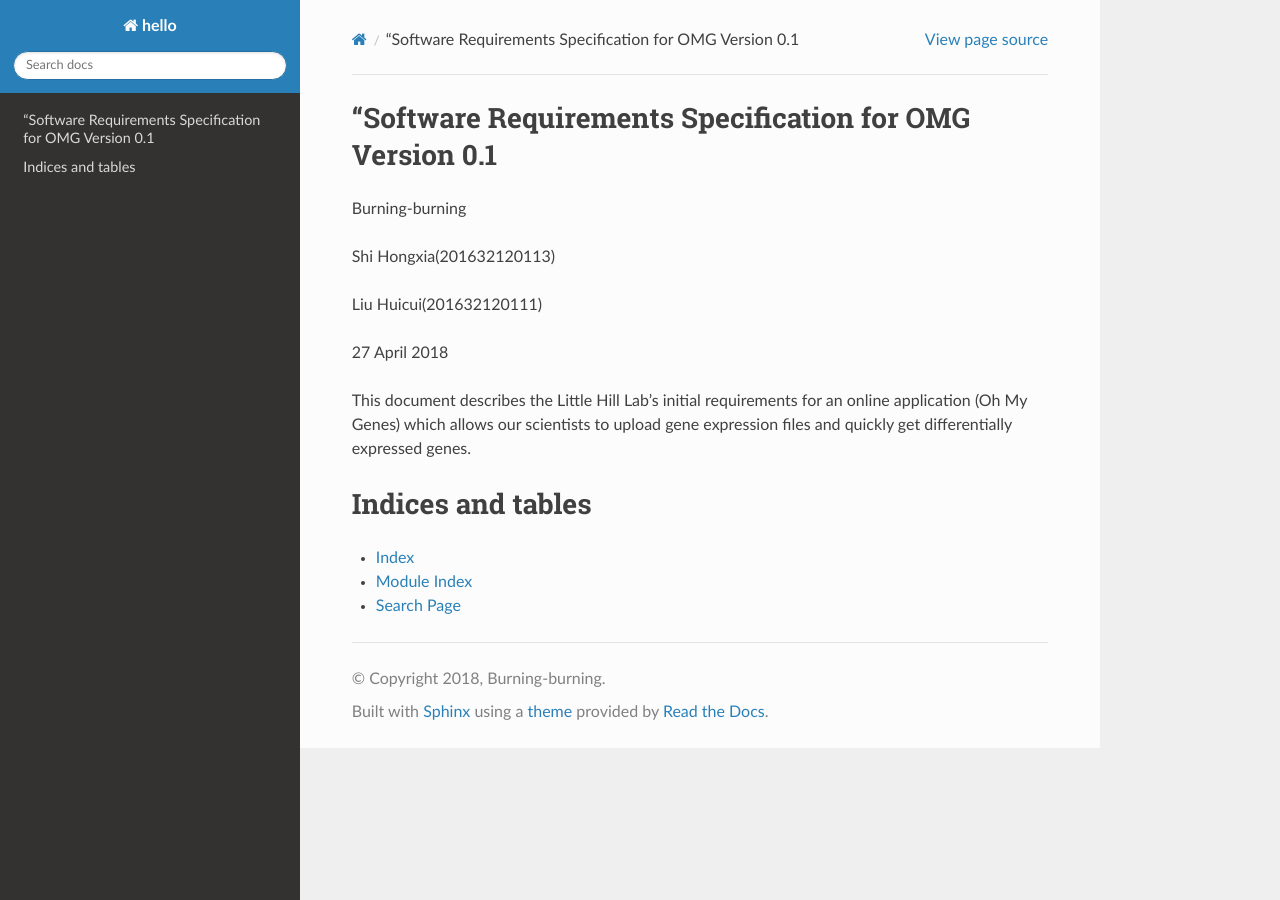
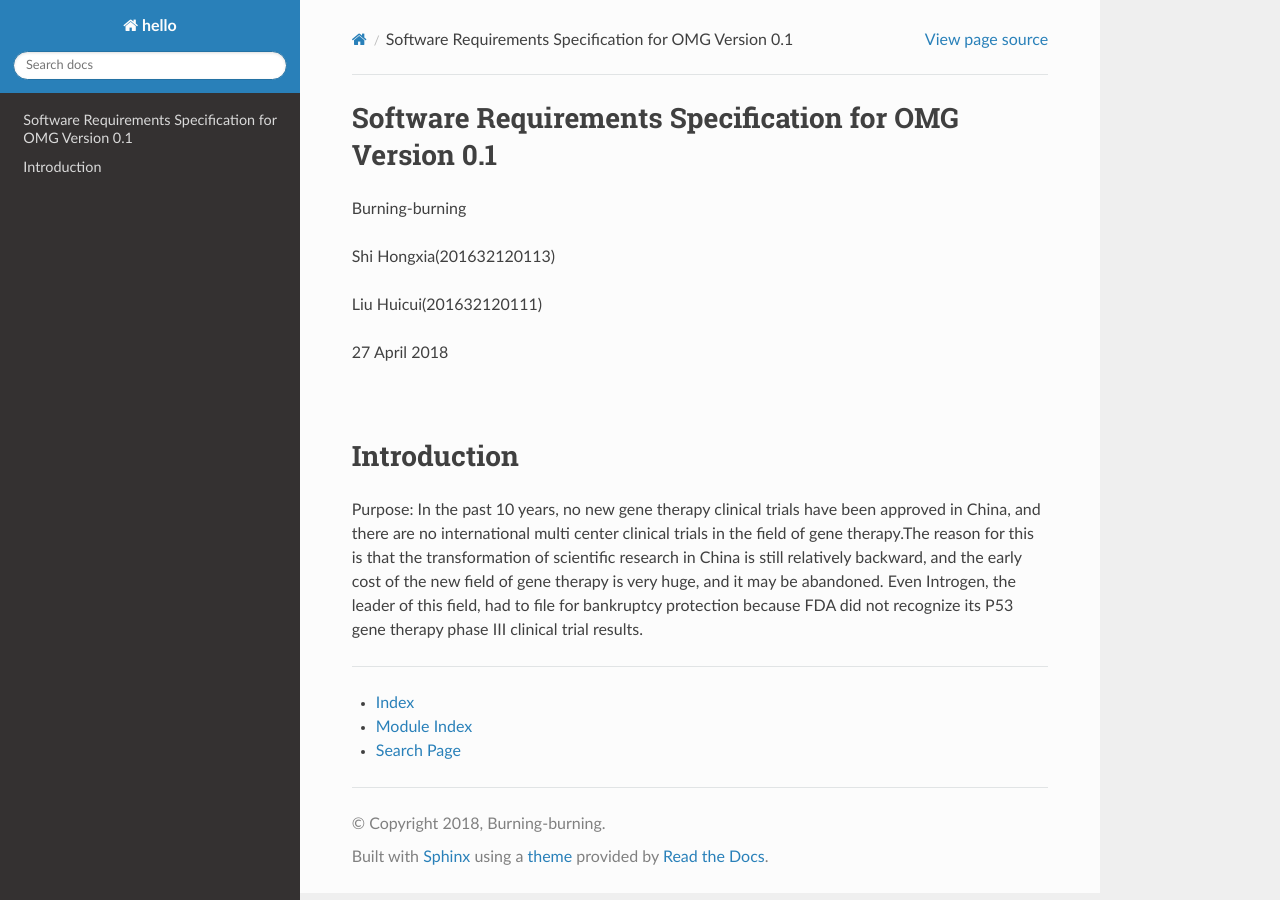
Before and after one commit to Burning-burning/Burning-burning, a Sphinx documentation site: the page built from docs/source/index.rst, in a window 1280 px wide. Built offline with Sphinx 7.4.7 and the Read the Docs theme 2.0.0, drawn with Linux system fonts in a browser that asks for light colours.

Commit message:
Update index.rst

```diff
--- a/docs/source/index.rst
+++ b/docs/source/index.rst
@@ -3,7 +3,7 @@
    You can adapt this file completely to your liking, but it should at least
    contain the root `toctree` directive.
 
-"Software Requirements Specification for OMG Version 0.1
+Software Requirements Specification for OMG Version 0.1
 ===============================
 
 .. toctree::
@@ -18,8 +18,13 @@
 |
 | 27 April 2018
 |
-| This document describes the Little Hill Lab's initial requirements for an online application (Oh My Genes) which allows our scientists to upload gene expression files and quickly get differentially expressed genes.
-Indices and tables
+|
+
+Introduction
+==================
+|  Purpose: In the past 10 years, no new gene therapy clinical trials have been approved in China, and there are no international multi center clinical trials in the field of gene therapy.The reason for this is that the transformation of scientific research in China is still relatively backward, and the early cost of the new field of gene therapy is very huge, and it may be abandoned. Even Introgen, the leader of this field, had to file for bankruptcy protection because FDA did not recognize its P53 gene therapy phase III clinical trial results.
+
+
 ==================
 
 * :ref:`genindex`
```
